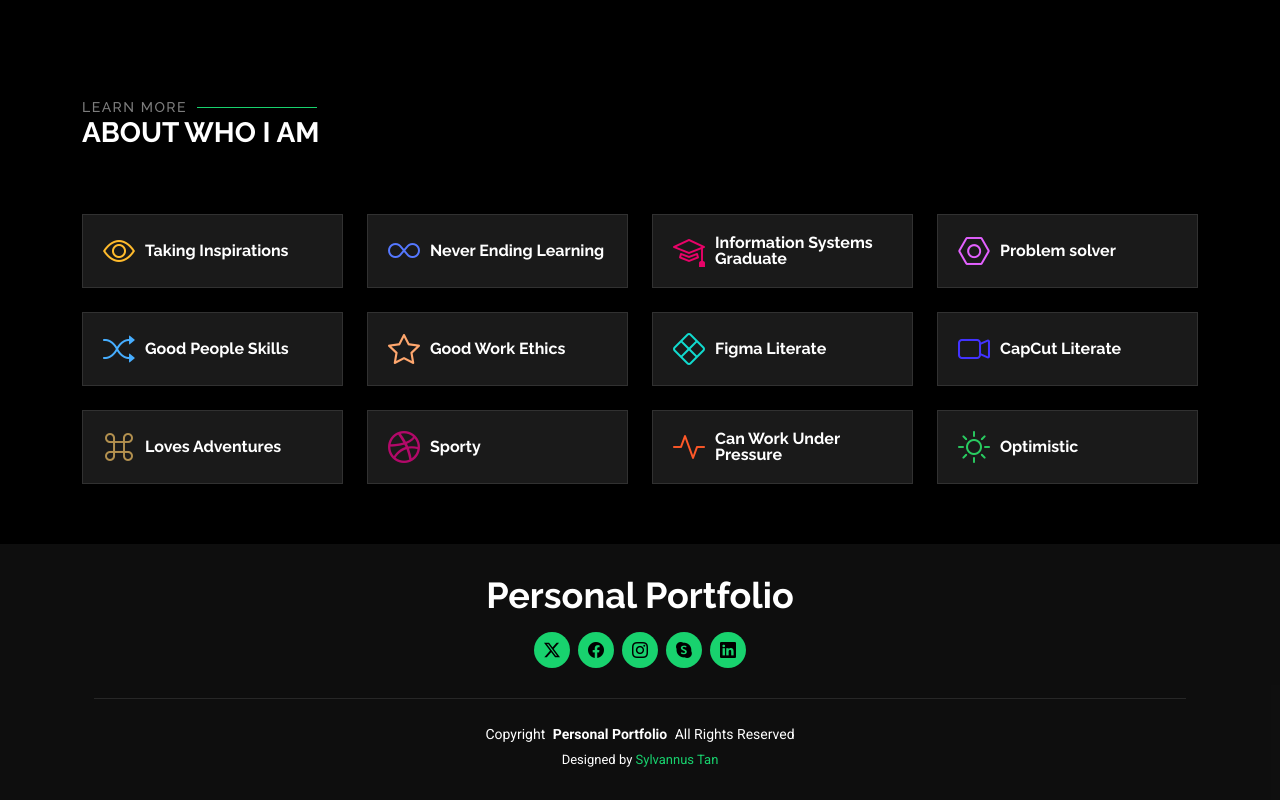
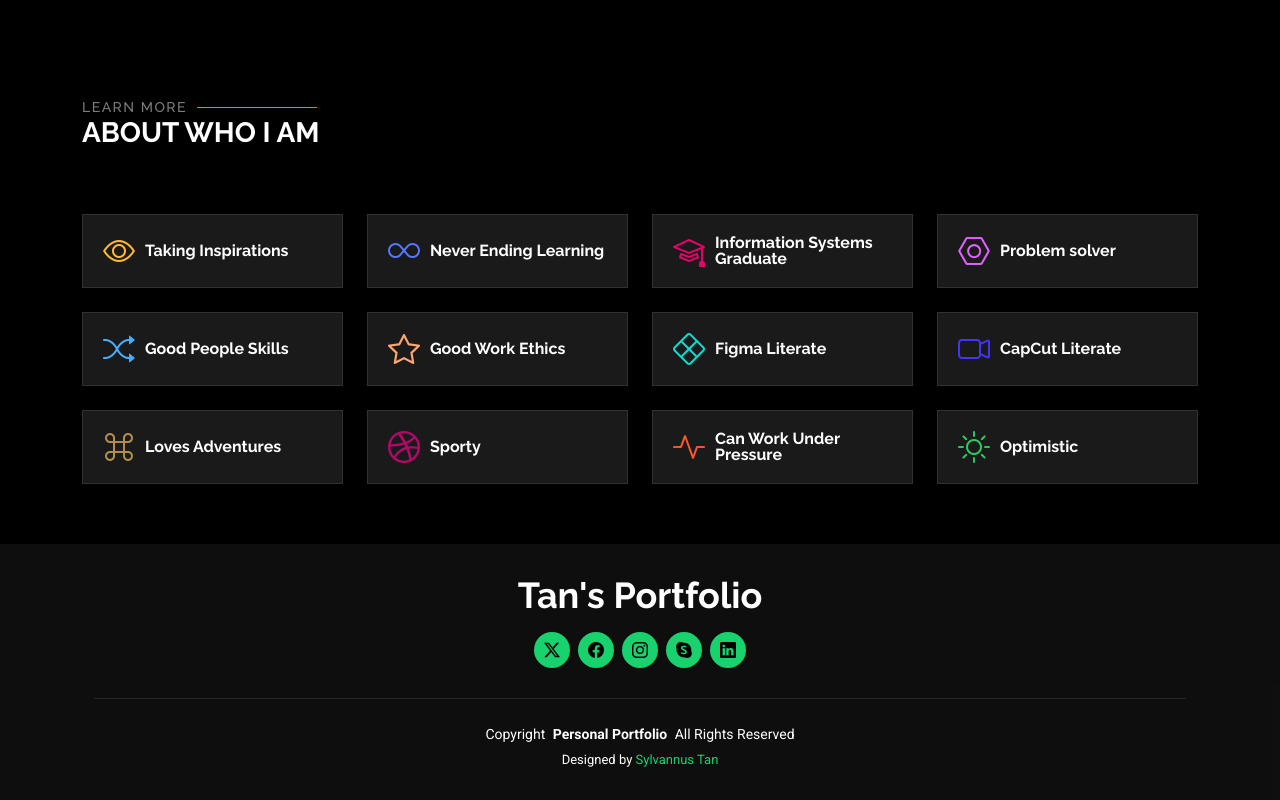
Before and after one commit to SylvTan/Main, a plain HTML site: page about.html in a window 1280 px wide. Shown: the part 1602-2402 px from the top of the page. Drawn offline with Linux system fonts and the light colour scheme.

Commit message:
Add files via upload

```diff
--- a/about.html
+++ b/about.html
@@ -345,7 +345,7 @@
 
   <footer id="footer" class="footer dark-background">
     <div class="container">
-      <h3 class="sitename">Personal Portfolio</h3>
+      <h3 class="sitename">Tan's Portfolio</h3>
       <div class="social-links d-flex justify-content-center">
         <a href=""><i class="bi bi-twitter-x"></i></a>
         <a href=""><i class="bi bi-facebook"></i></a>
```
Also changed, not shown: resume.html (+1 -1 lines).
